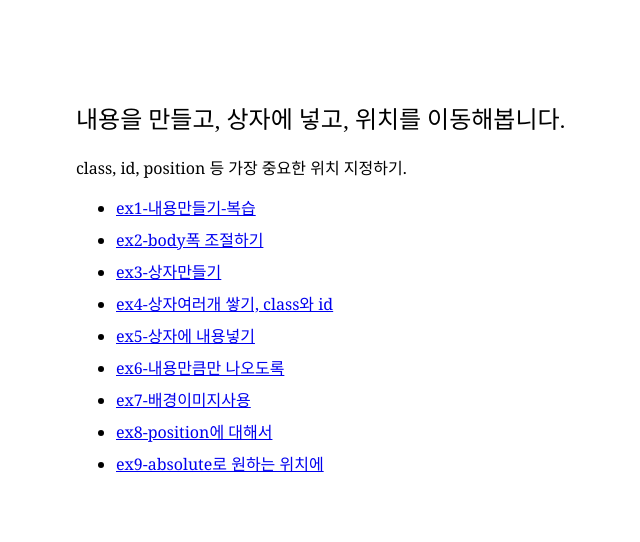
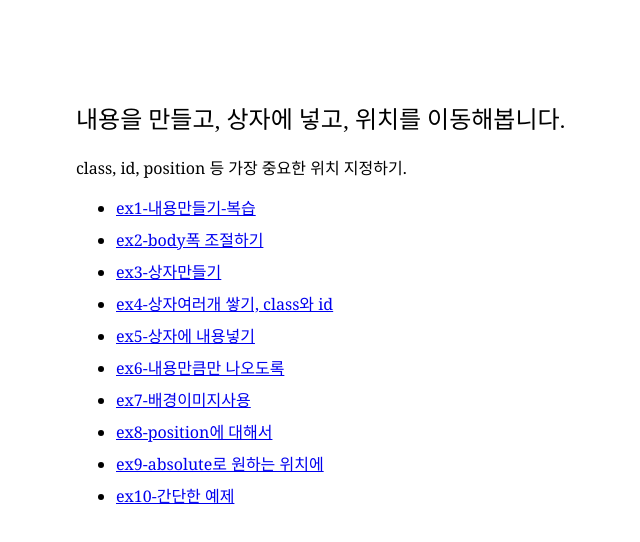
Before and after one commit to Suji-Kim/180327-html-basic, a plain HTML site: page index.html in a window 1280 px wide. Shown: the whole page, without its empty margins (24-664 px from the left). Drawn offline with Linux system fonts and the light colour scheme.

Commit message:
Update index.html

```diff
--- a/index.html
+++ b/index.html
@@ -25,5 +25,6 @@
     <li><a href="./ex7/index.html" target="_blank">ex7-배경이미지사용</a></li>
     <li><a href="./ex8/index.html" target="_blank">ex8-position에 대해서</a></li>
     <li><a href="./ex9/index.html" target="_blank">ex9-absolute로 원하는 위치에</a></li>
+    <li><a href="./ex10/index.html" target="_blank">ex10-간단한 예제</a></li>
   </ul>
 </body>
```
